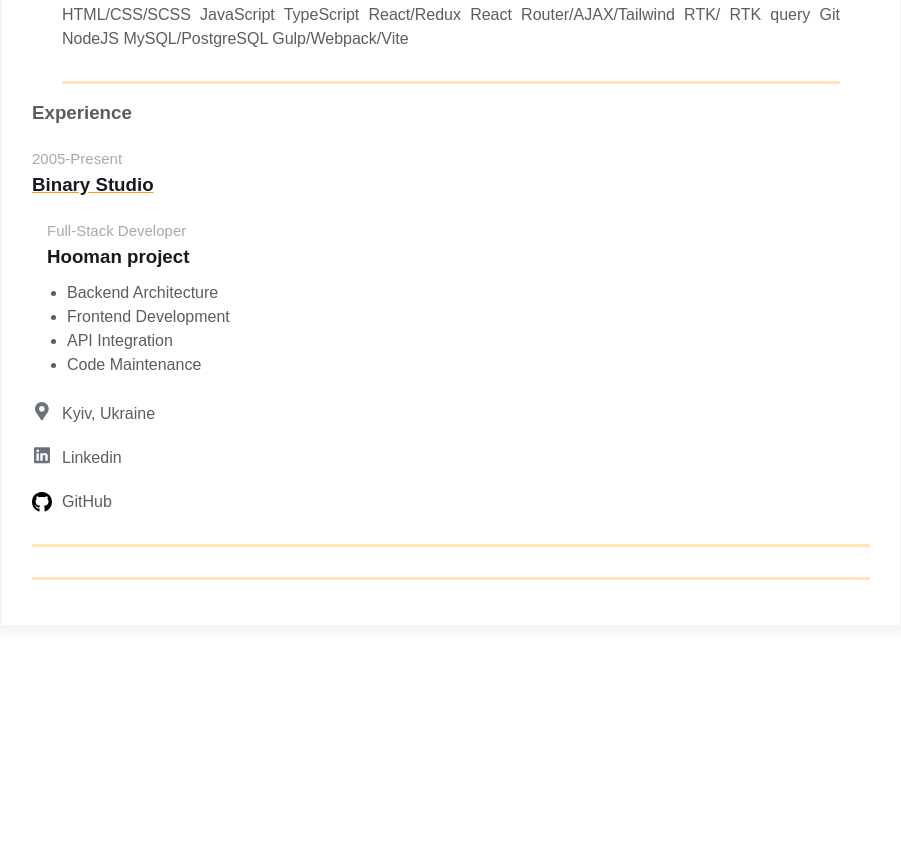
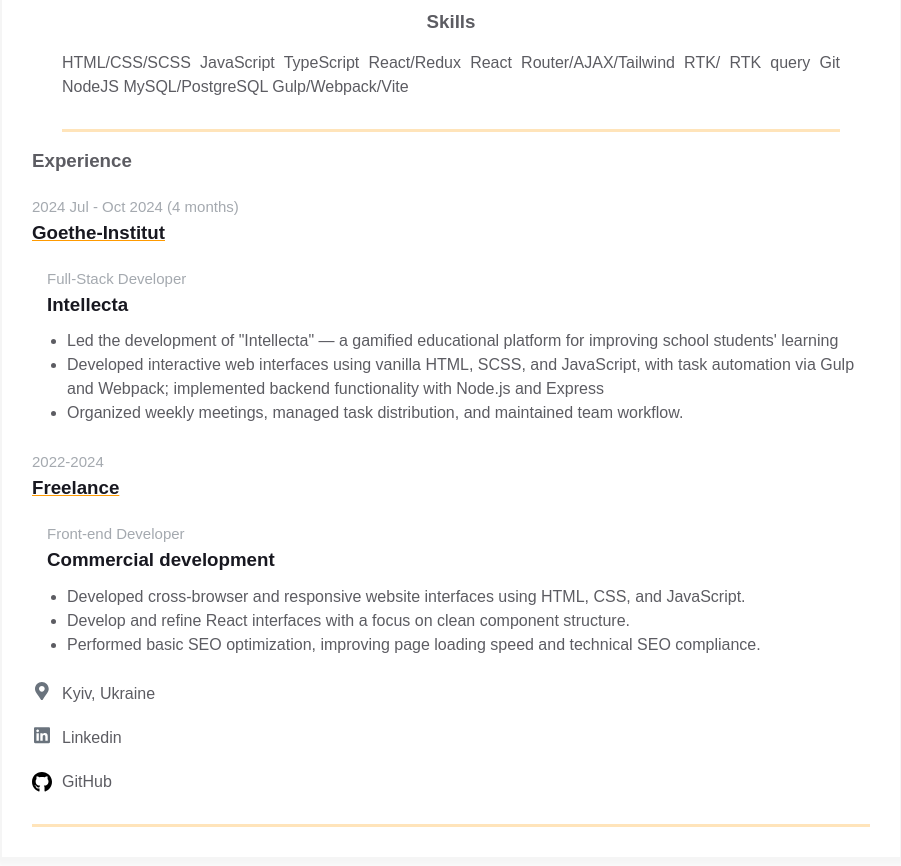
Before and after one commit to KOTFAN/homepage, a plain HTML site: page index.html in a window 1280 px wide. Shown: the part 530-1396 px from the top of the page, without its empty margins (189-1090 px from the left). Before the commit the page ends 1206 px from the top, so only its background shows below. Drawn offline with Linux system fonts and the light colour scheme.

Commit message:
add experience

```diff
--- a/index.html
+++ b/index.html
@@ -23,7 +23,9 @@
                      </div>
                   </div>
 
+               </div>
 
+            </div>
             <div class="container">
                <div class="resume__block">
                   <div class="intro">
@@ -73,18 +75,46 @@
                <h3 class="experiences__header">Experience</h3>
                <div class="experiences__company">
                   <div class="experiences__company-header">
-                           <span class="experiences__company-header-durability">2005-Present</span>
-                           <h3 class="experiences__company-header-name">Binary Studio</h3>
+                     <span class="experiences__company-header-durability">2024 Jul - Oct 2024 (4 months)</span>
+                     <h3 class="experiences__company-header-name">Goethe-Institut</h3>
                   </div>
 
                   <div class="experiences__company-project">
                      <span class="experiences__company-project-role">Full-Stack Developer</span>
-                           <h3 class="experiences__company-project-name">Hooman project</h3>
+                     <h3 class="experiences__company-project-name">Intellecta</h3>
                      <ul class="experiences__company-project-responsibilities">
-                              <li>Backend Architecture</li>
-                              <li>Frontend Development</li>
-                              <li>API Integration</li>
-                              <li>Code Maintenance</li>
+                        <li>Led the development of "Intellecta" — a gamified
+                           educational platform for improving school students'
+                           learning</li>
+                        <li>Developed interactive web interfaces using vanilla HTML,
+                           SCSS, and JavaScript, with task automation via Gulp and
+                           Webpack; implemented backend functionality with Node.js
+                           and Express</li>
+                        <li>Organized weekly meetings, managed task distribution,
+                           and maintained team workflow.</li>
+                     </ul>
+                  </div>
+               </div>
+               <div class="experiences__company">
+                  <div class="experiences__company-header">
+                     <span class="experiences__company-header-durability">2022-2024</span>
+                     <h3 class="experiences__company-header-name">Freelance</h3>
+                  </div>
+
+                  <div class="experiences__company-project">
+                     <span class="experiences__company-project-role">Front-end Developer
+                     </span>
+                     <h3 class="experiences__company-project-name">Commercial development</h3>
+                     <ul class="experiences__company-project-responsibilities">
+                        <li>Developed cross-browser and responsive website interfaces
+                           using HTML, CSS, and JavaScript.
+                        </li>
+                        <li>Develop and refine React interfaces with a focus on clean
+                           component structure.
+                        </li>
+                        <li>Performed basic SEO optimization, improving page loading
+                           speed and technical SEO compliance.
+                        </li>
                      </ul>
                   </div>
                </div>
@@ -94,8 +124,7 @@
                <div class="contact-info__block u-full">
                   <a href="" rel="author" class="contact-info__item">
                      <div class="contact-info__item-icon-wrapper">
-                              <svg class="contact-info__item-icon" xmlns="http://www.w3.org/2000/svg"
-                                 viewBox="0 0 384 512">
+                        <svg class="contact-info__item-icon" xmlns="http://www.w3.org/2000/svg" viewBox="0 0 384 512">
                            <path d="M172.268 501.67C26.97 291.031 0 269.413 0 192 0 85.961 85.961 0 192
                               0s192 85.961 192 192c0 77.413-26.97 99.031-172.268 309.67-9.535
                               13.774-29.93 13.773-39.464 0zM192 272c44.183 0 80-35.817
@@ -104,11 +133,9 @@
                      </div>
                      <span>Kyiv, Ukraine</span>
                   </a>
-                        <a href="https://www.linkedin.com/in/vitaliy-petrovskiy/" rel="author"
-                           class="contact-info__item">
+                  <a href="https://www.linkedin.com/in/vitaliy-petrovskiy/" rel="author" class="contact-info__item">
                      <div class="contact-info__item-icon-wrapper">
-                              <svg class="contact-info__item-icon" xmlns="http://www.w3.org/2000/svg"
-                                 viewBox="0 0 448 512">
+                        <svg class="contact-info__item-icon" xmlns="http://www.w3.org/2000/svg" viewBox="0 0 448 512">
                            <path d="M416 32H31.9C14.3 32 0 46.5 0 64.3v383.4C0 465.5 14.3 480 31.9
         480H416c17.6 0 32-14.5 32-32.3V64.3c0-17.8-14.4-32.3-32-32.3zM135.4
         416H69V202.2h66.5V416zm-33.2-243c-21.3 0-38.5-17.3-38.5-38.5S80.9 96
@@ -135,8 +162,6 @@
             </div>
          </div>
       </div>
-         </div>
-      </div>
    </main>
 </body>
 
```
Lines whose indentation alone changed are shown as unchanged.
